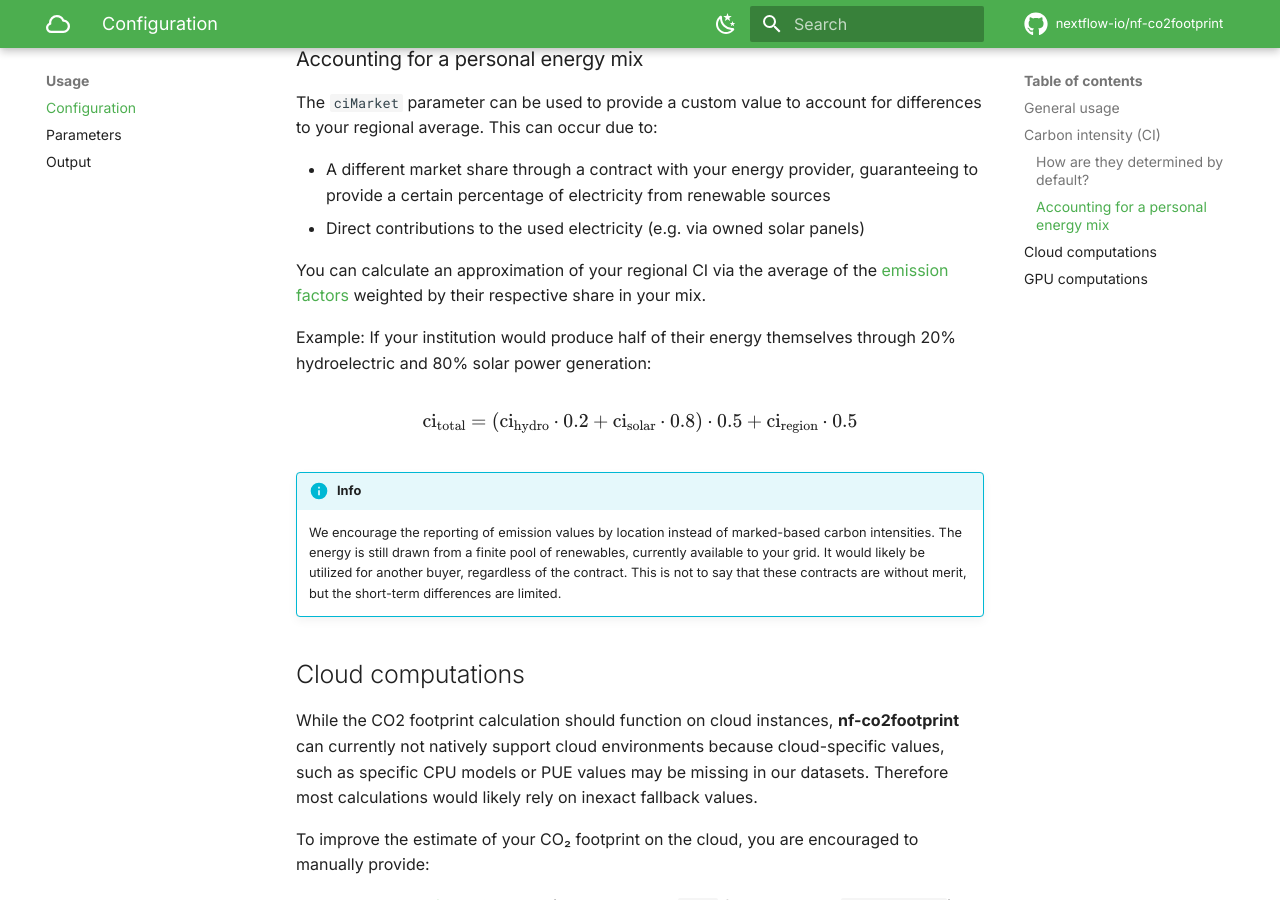
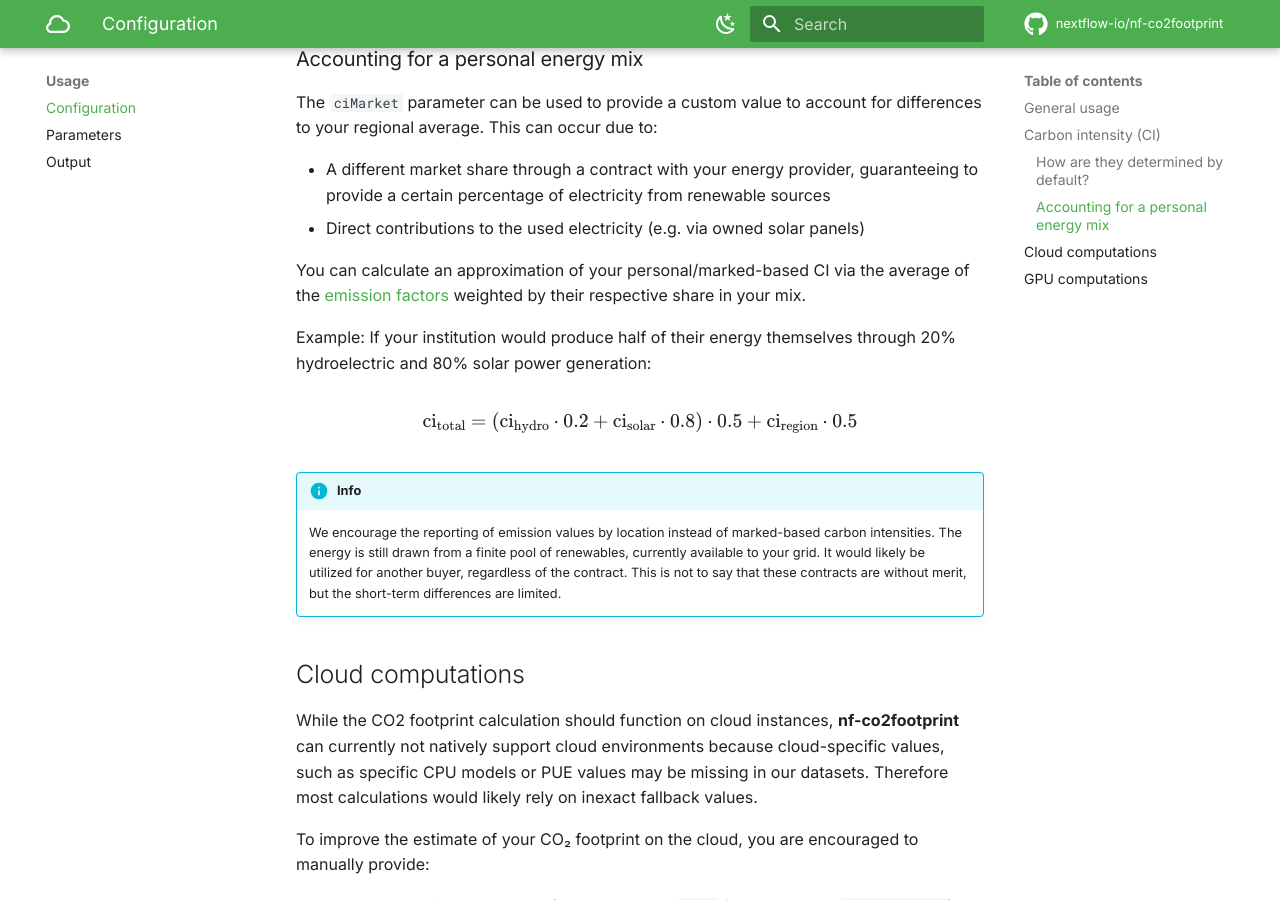
Before and after one commit to nextflow-io/nf-co2footprint, an MkDocs documentation site: the page built from docs/usage/configuration.md, in a window 1280 px wide and 900 px high, scrolled down 1640 px. Built offline with MkDocs 1.6.1 and Material for MkDocs 9.7.7, drawn with Linux system fonts in a browser that asks for light colours; comment, search, counter and statistics services are not loaded.

Commit message:
Documentation: Changed regional to market-based/personal
Signed-off-by: JosuaCarl <josua.carl@uni-tuebingen.de>

```diff
--- a/docs/usage/configuration.md
+++ b/docs/usage/configuration.md
@@ -60,7 +60,7 @@ The `ciMarket` parameter can be used to provide a custom value to account for di
 -  A different market share through a contract with your energy provider, guaranteeing to provide a certain percentage of electricity from renewable sources
 -  Direct contributions to the used electricity (e.g. via owned solar panels)
 
-You can calculate an approximation of your regional CI via the average of the [emission factors](https://github.com/electricitymaps/electricitymaps-contrib/wiki/Default-emission-factors) weighted by their respective share in your mix.
+You can calculate an approximation of your personal/marked-based CI via the average of the [emission factors](https://github.com/electricitymaps/electricitymaps-contrib/wiki/Default-emission-factors) weighted by their respective share in your mix.
 
 Example: If your institution would produce half of their energy themselves through 20% hydroelectric and 80% solar power generation:
 
```
